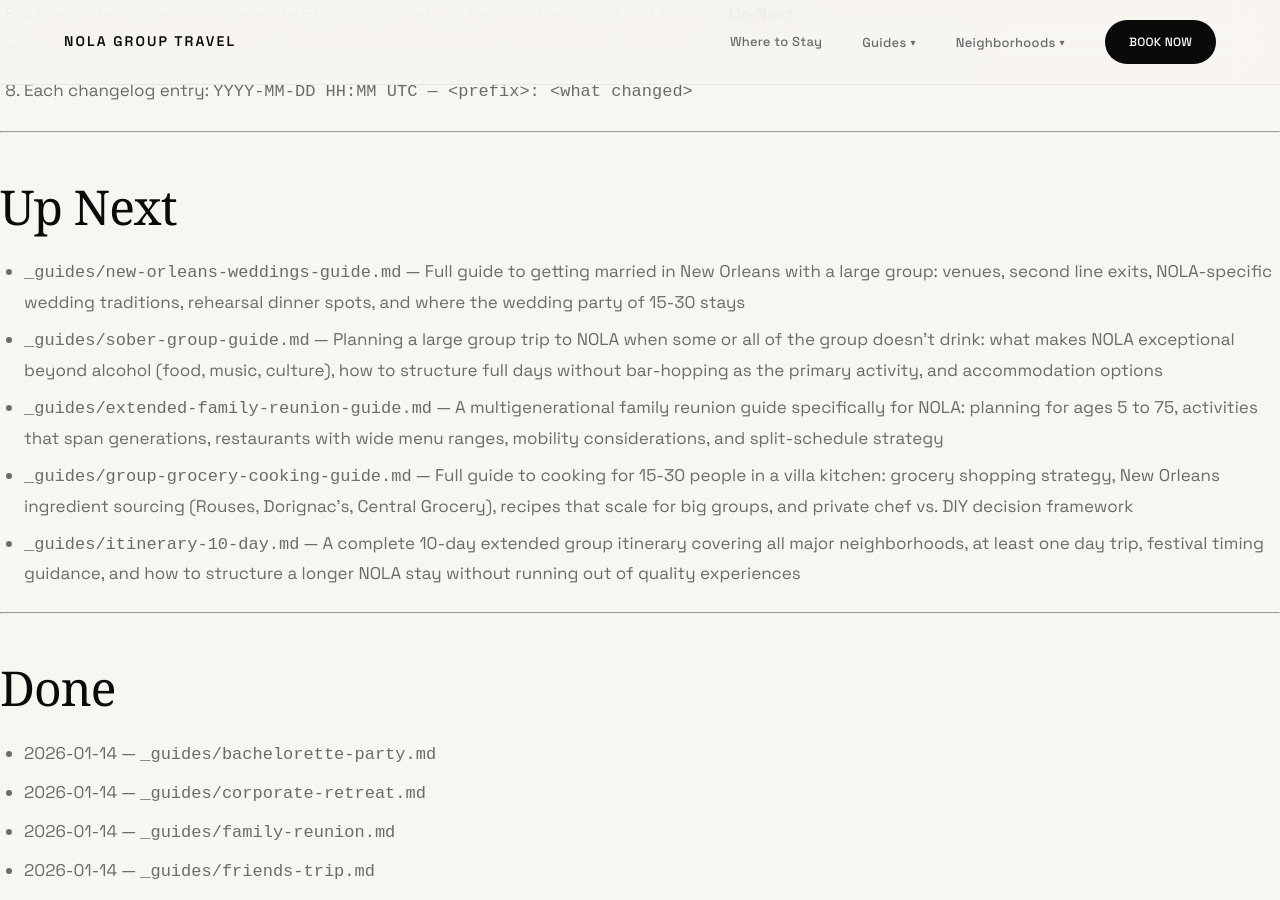
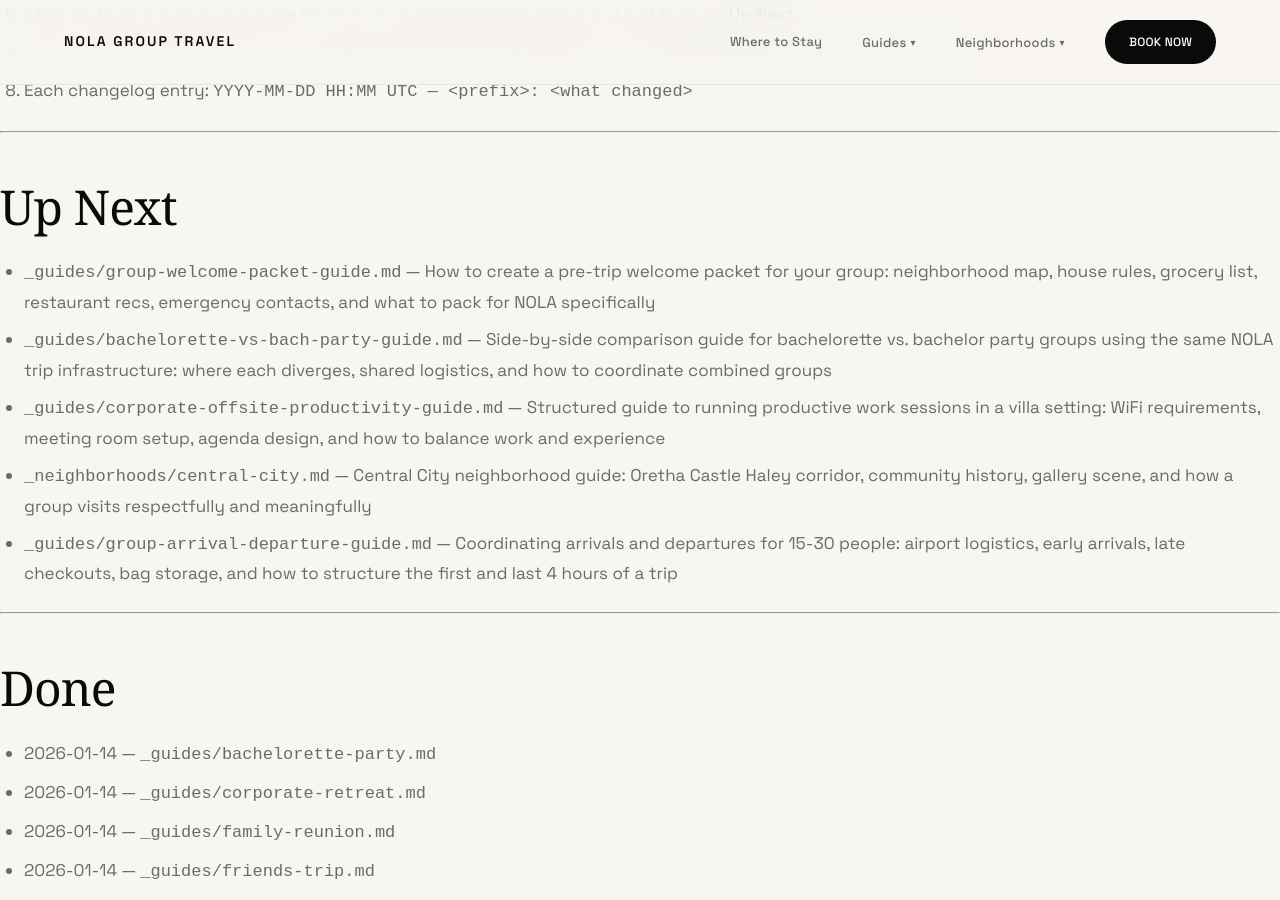
Before and after one commit to sjworth-dev/nola-group-travel, a Jekyll site: the page built from ROADMAP.md, in a window 1280 px wide and 900 px high, scrolled down 3353 px. Built offline with Jekyll 4.4.1, drawn with Linux system fonts in a browser that asks for light colours; some web fonts are replaced; our own code applies the rules of GitHub Pages for plain Markdown files; some of the changed text lies outside the part shown.

Commit message:
seo: update ROADMAP.md — move 5 completed guides to Done, add 5 new backlog items, update changelog
https://claude.ai/code/session_017AG47LHpLMYfUxZzwtWvtN

```diff
--- a/ROADMAP.md
+++ b/ROADMAP.md
@@ -97,11 +97,11 @@ New guides go in `_guides/<slug>.md`. New neighborhood pages go in `_neighborhoo
 
 ## Up Next
 
-- `_guides/new-orleans-weddings-guide.md` — Full guide to getting married in New Orleans with a large group: venues, second line exits, NOLA-specific wedding traditions, rehearsal dinner spots, and where the wedding party of 15-30 stays
-- `_guides/sober-group-guide.md` — Planning a large group trip to NOLA when some or all of the group doesn't drink: what makes NOLA exceptional beyond alcohol (food, music, culture), how to structure full days without bar-hopping as the primary activity, and accommodation options
-- `_guides/extended-family-reunion-guide.md` — A multigenerational family reunion guide specifically for NOLA: planning for ages 5 to 75, activities that span generations, restaurants with wide menu ranges, mobility considerations, and split-schedule strategy
-- `_guides/group-grocery-cooking-guide.md` — Full guide to cooking for 15-30 people in a villa kitchen: grocery shopping strategy, New Orleans ingredient sourcing (Rouses, Dorignac's, Central Grocery), recipes that scale for big groups, and private chef vs. DIY decision framework
-- `_guides/itinerary-10-day.md` — A complete 10-day extended group itinerary covering all major neighborhoods, at least one day trip, festival timing guidance, and how to structure a longer NOLA stay without running out of quality experiences
+- `_guides/group-welcome-packet-guide.md` — How to create a pre-trip welcome packet for your group: neighborhood map, house rules, grocery list, restaurant recs, emergency contacts, and what to pack for NOLA specifically
+- `_guides/bachelorette-vs-bach-party-guide.md` — Side-by-side comparison guide for bachelorette vs. bachelor party groups using the same NOLA trip infrastructure: where each diverges, shared logistics, and how to coordinate combined groups
+- `_guides/corporate-offsite-productivity-guide.md` — Structured guide to running productive work sessions in a villa setting: WiFi requirements, meeting room setup, agenda design, and how to balance work and experience
+- `_neighborhoods/central-city.md` — Central City neighborhood guide: Oretha Castle Haley corridor, community history, gallery scene, and how a group visits respectfully and meaningfully
+- `_guides/group-arrival-departure-guide.md` — Coordinating arrivals and departures for 15-30 people: airport logistics, early arrivals, late checkouts, bag storage, and how to structure the first and last 4 hours of a trip
 
 ---
 
@@ -271,3 +276,8 @@ New guides go in `_guides/<slug>.md`. New neighborhood pages go in `_neighborhoo
 2026-05-29 10:30 UTC — content: add _guides/group-communication-guide.md — WhatsApp setup, pre-trip packets, Splitwise, and day-of coordination for 15-30 person groups
 2026-05-29 10:45 UTC — content: add _neighborhoods/irish-channel.md — Magazine Street southern stretch, St. Patrick's Day parade, and half-day itinerary for groups
 2026-05-29 11:00 UTC — content: add _guides/saints-gameday-mega-guide.md — full Saints gameday logistics for groups of 15-30 at Caesars Superdome
+2026-05-29 12:00 UTC — content: add _guides/new-orleans-weddings-guide.md — NOLA wedding guide for groups of 15-30 with second lines, venues, rehearsal dinners, and accommodation comparison
+2026-05-29 12:15 UTC — content: add _guides/sober-group-guide.md — planning a large NOLA group trip without bar-hopping as the primary activity
+2026-05-29 12:30 UTC — content: add _guides/extended-family-reunion-guide.md — multigenerational family reunion guide for ages 5-75 with split-schedule model and mobility planning
+2026-05-29 12:45 UTC — content: add _guides/group-grocery-cooking-guide.md — cooking for 15-30 people in a villa kitchen with NOLA ingredient sourcing and private chef decision framework
+2026-05-29 13:00 UTC — content: add _guides/itinerary-10-day.md — complete 10-day extended group itinerary with all neighborhoods, day trip, festival timing, and pacing strategy
```
Also changed, not shown: other parts of ROADMAP.md (+5 -0 lines).
